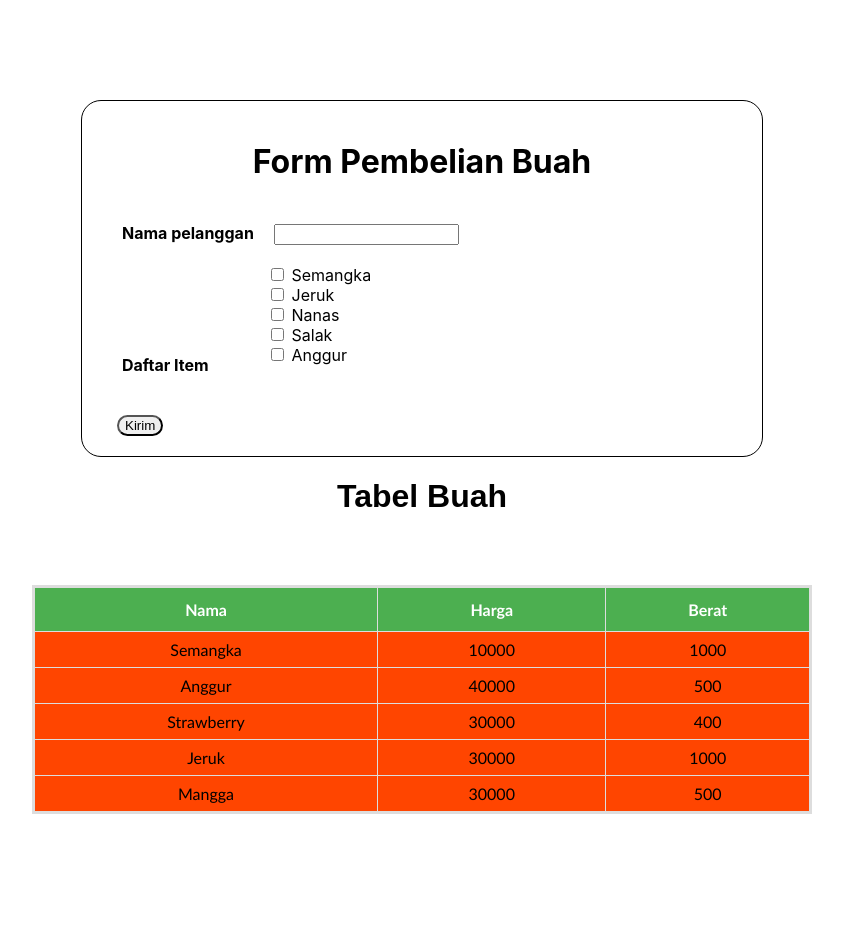
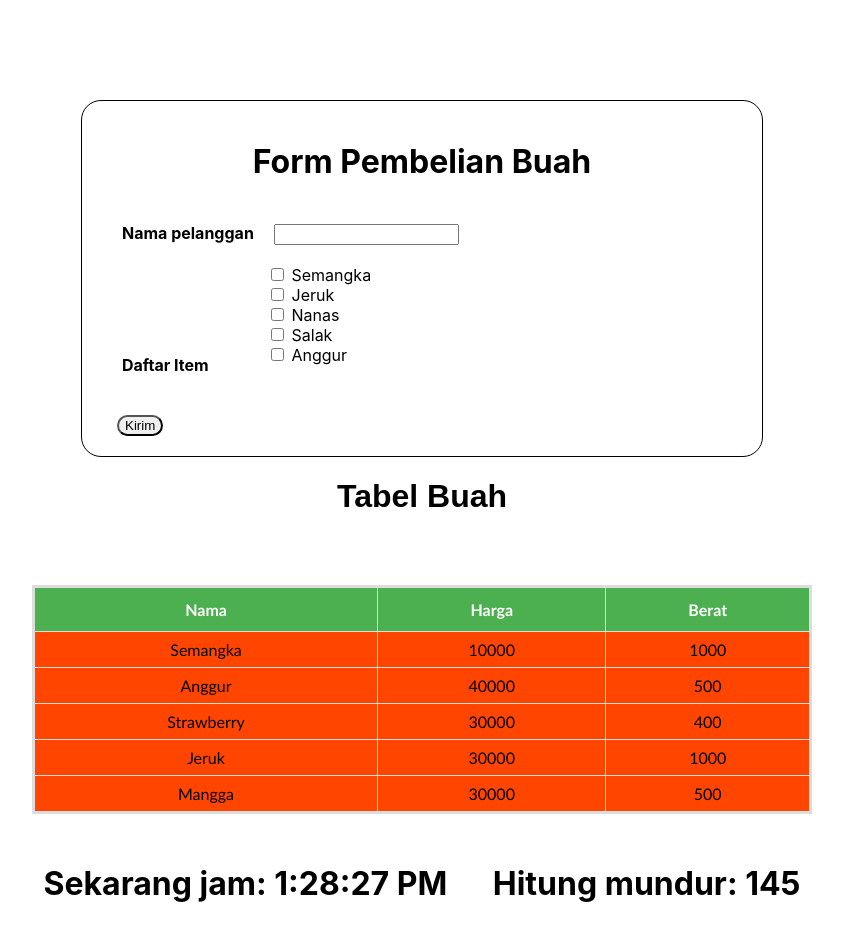
Before and after one commit to harrywijaya002/sanbercode-reactjs-0820-2, a React (Create React App) app: page / in a window 1280 px wide. Shown: the top 940 px of the page, without its empty margins (218-1061 px from the left). Before the commit the page ends 864 px from the top, so only its background shows below. Built offline with nearby package versions, Linux system fonts and the light colour scheme.

Commit message:
Mengerjakan tugas 11

```diff
--- a/src/App.js
+++ b/src/App.js
@@ -1,8 +1,8 @@
-import React from "react";
-import logo from "./logo.svg";
+import React, { Component } from "react";
 import "./App.css";
 import Tugas9 from "./Tugas-9/tugas9";
 import Tugas10 from "./Tugas-10/tugas10";
+import Tugas11 from "./Tugas-11/Tugas11";
 
 let dataHargaBuah = [
   { nama: "Semangka", harga: 10000, berat: 1000 },
@@ -12,13 +12,28 @@ let dataHargaBuah = [
   { nama: "Mangga", harga: 30000, berat: 500 },
 ];
 
-function App() {
+class App extends Component {
+  constructor() {
+    super();
+    this.state = { render: true };
+    this.handleUnmount = this.handleUnmount.bind(this);
+  }
+
+  handleUnmount() {
+    this.setState({ render: false });
+  }
+
+  render() {
     return (
       <div>
         <Tugas9></Tugas9>
         <Tugas10 fruits={dataHargaBuah}></Tugas10>
+        {this.state.render ? (
+          <Tugas11 handleUnmount={this.handleUnmount}></Tugas11>
+        ) : null}
       </div>
     );
   }
+}
 
 export default App;
--- /dev/null
+++ b/src/Tugas-11/Tugas11.js
@@ -0,0 +1,43 @@
+import React, { Component } from "react";
+
+class Tugas11 extends Component {
+  constructor(props) {
+    super(props);
+    this.state = {
+      time: 150,
+      clock: new Date().toLocaleTimeString(),
+    };
+  }
+
+  componentDidMount() {
+    if (this.props.start !== undefined) {
+      this.setState({ time: this.props.start });
+    }
+    this.timerID = setInterval(() => this.tick(), 1000);
+  }
+
+  componentWillUnmount() {
+    clearInterval(this.timerID);
+  }
+
+  tick() {
+    this.setState({
+      time: this.state.time - 1,
+      clock: new Date().toLocaleTimeString(),
+    });
+    if (this.state.time === 0) this.props.handleUnmount();
+  }
+
+  render() {
+    return (
+      <>
+        <h1 style={{ textAlign: "center" }}>
+          Sekarang jam: {this.state.clock} &nbsp;&nbsp;&nbsp;&nbsp; Hitung
+          mundur: {this.state.time}
+        </h1>
+      </>
+    );
+  }
+}
+
+export default Tugas11;
```
Lines whose indentation alone changed are shown as unchanged.
